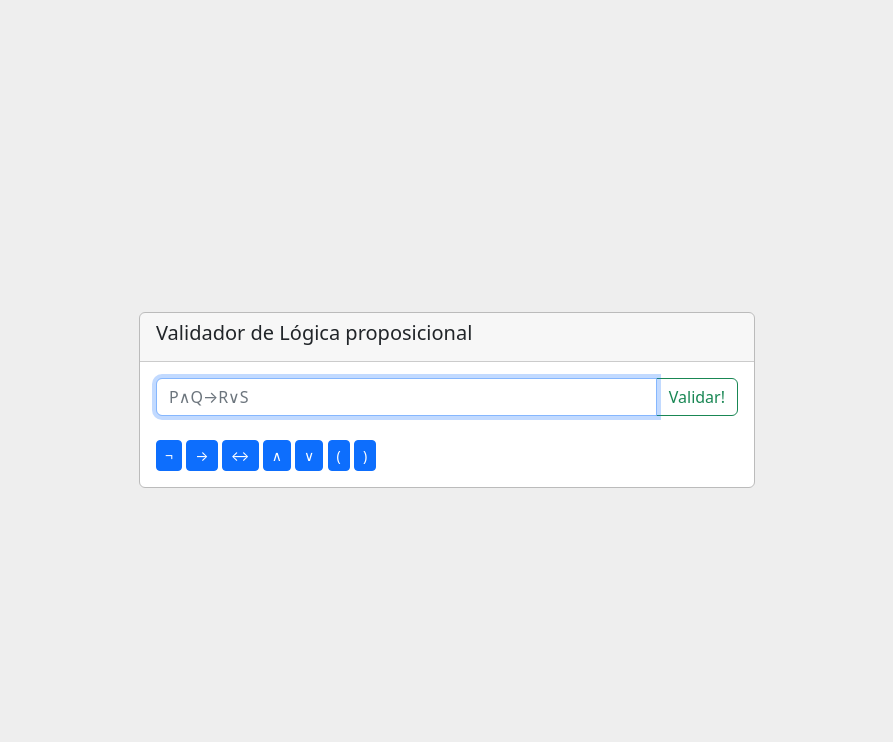
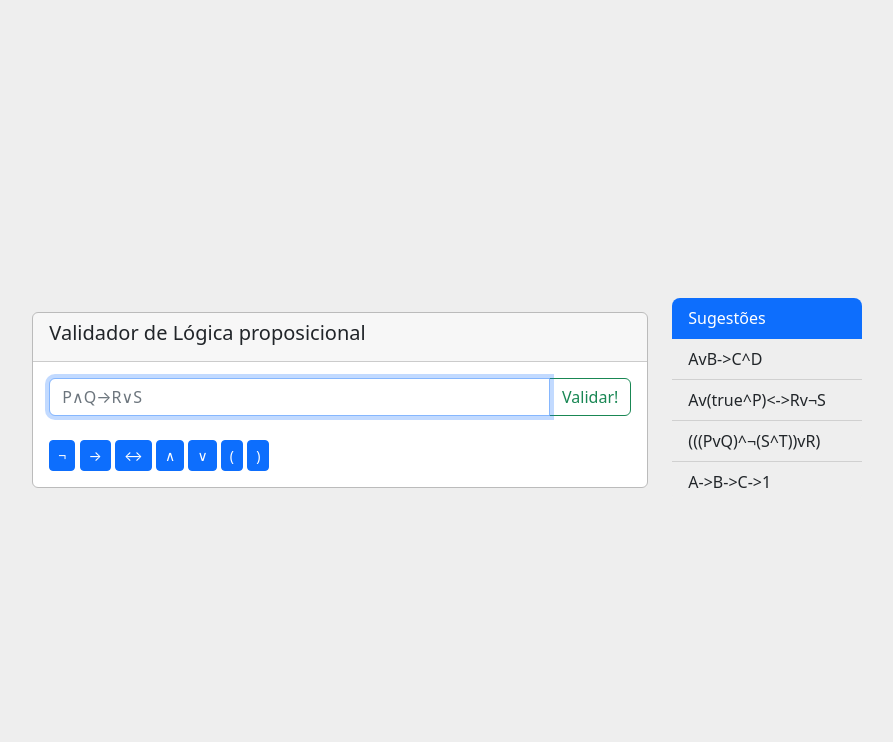
Before and after one commit to iFabrycio/Propositional-logic-validator, a PHP site: page / in a window 1280 px wide. Shown: the top 742 px of the page, without its empty margins (193-1086 px from the left). Run offline with PHP 8.4, Linux system fonts and the light colour scheme.

Commit message:
Add sugestions

```diff
--- a/home.html
+++ b/home.html
@@ -42,6 +42,15 @@
           </div>
         </div>
       </div>
+      <div class="col-2 right-side-queue">
+        <ul class="list-group list-group-flush rounded-3">
+          <li class="list-group-item active">Sugestões</li>
+          <li class="list-group-item" onclick="put('AvB->C^D')">AvB->C^D</li>
+          <li class="list-group-item" onclick='put("Av(true^P)<->Rv¬S")'>Av(true^P)<->Rv¬S</li>
+          <li class="list-group-item" onclick="put('(((PvQ)^¬(S^T))vR)')">(((PvQ)^¬(S^T))vR)</li>
+          <li class="list-group-item" onclick="put('(((PvQ)^¬(S^T))vR)')">A->B->C->1</li>
+        </ul>
+      </div>
     </div>
   </div>
   <footer class="footer">
--- a/index.js
+++ b/index.js
@@ -40,6 +40,11 @@ $( document ).ready(function (){
 function concept()
 {
   $('.concept').toggle(500);
+}
+
+function put(text)
+{
+  $('input').val(text);
 }
 
 function appendToInput(append)
--- a/main.css
+++ b/main.css
@@ -18,3 +18,11 @@ body {
     text-align: center;
     padding-top: 0.5%;
 }
+
+.list-group-item {
+    background-color: #eeeeee;
+}
+.list-group-item:nth-child(n+2):hover {
+    background-color: #dddddd;
+    cursor: pointer;
+}
```
